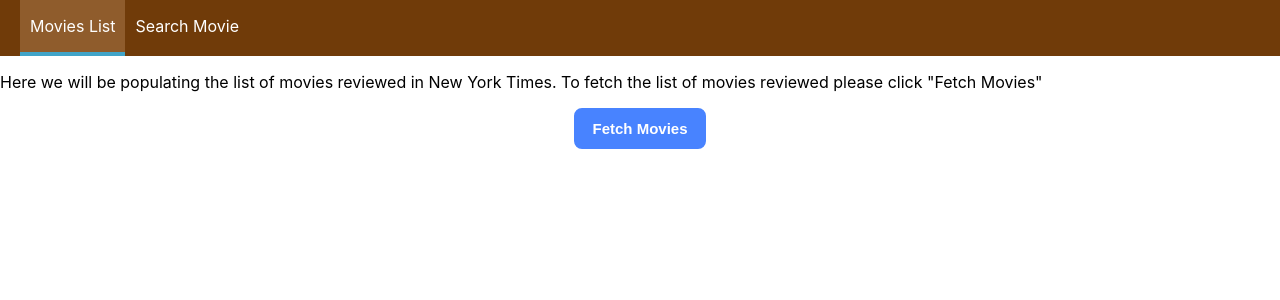
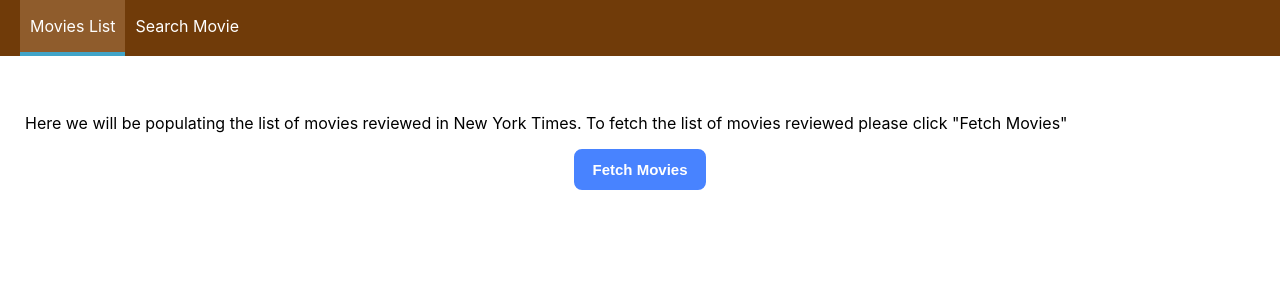
Before and after one commit to Niranjan2016/black-piano-assignment-2021, a React (Create React App) app: page / in a window 1280 px wide. Shown: the top 300 px of the page. Built offline with nearby package versions, Linux system fonts and the light colour scheme; no server answers.

Commit message:
UI adjustment for items loading in main content area

```diff
--- a/src/hoc/Layout/Layout.module.css
+++ b/src/hoc/Layout/Layout.module.css
@@ -1,3 +1,4 @@
 .Content {
     margin-top: 72px;
+    padding   : 25px;
 }
```
